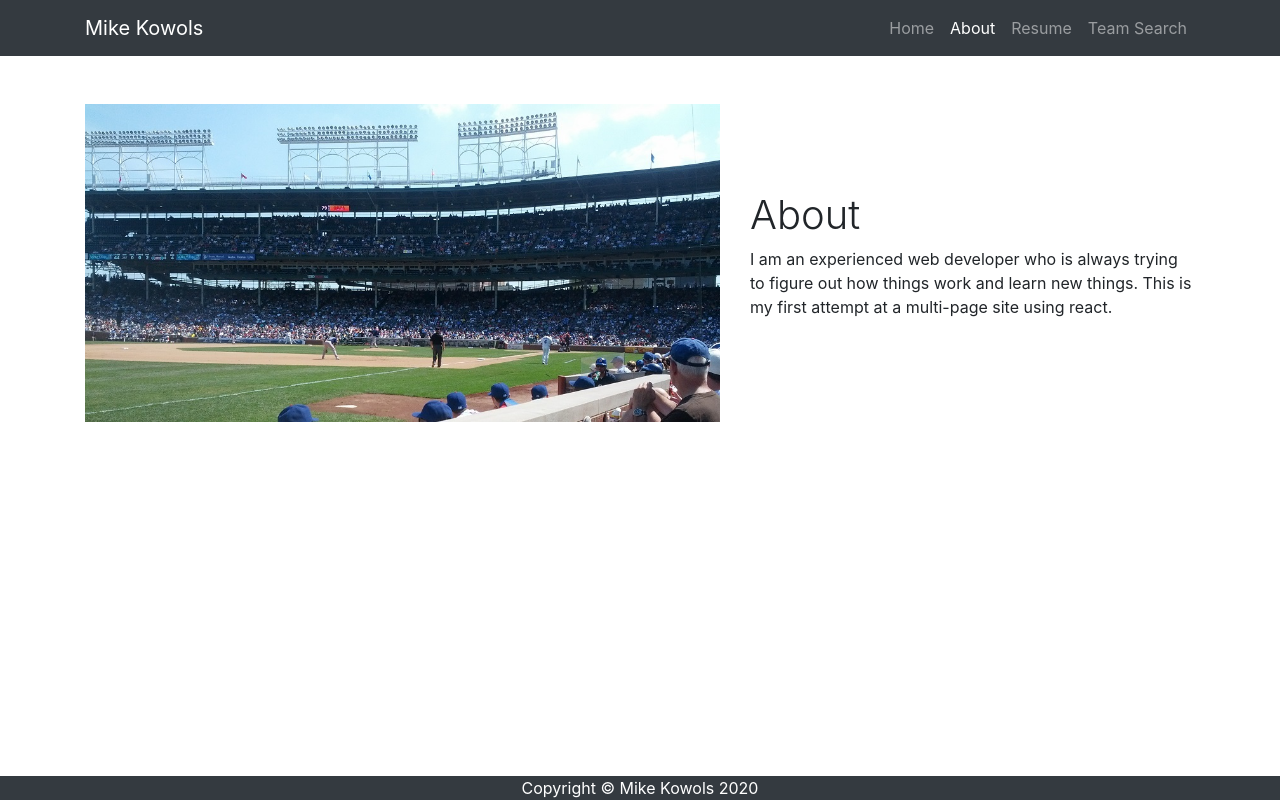
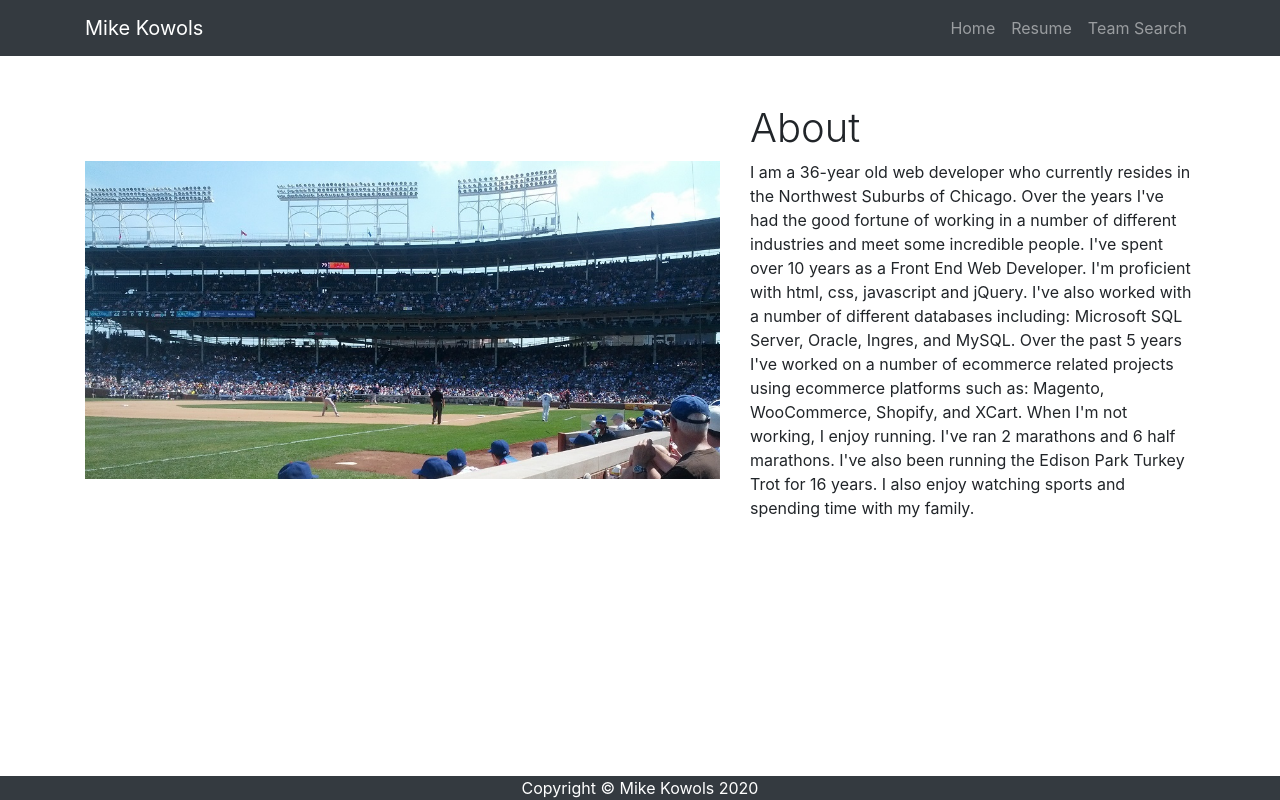
Before and after one commit to mikeKowols/reactSite, a React (Create React App) app: page /about in a window 1280 px wide. Built offline with nearby package versions, Linux system fonts and the light colour scheme.

Commit message:
Moved info about me to home page and remove ABOUT page

```diff
--- a/src/components/About.jsx
+++ b/src/components/About.jsx
@@ -12,7 +12,7 @@ function About() {
           <div className="col-lg-5">
             <h1 className="font-weight-light">About</h1>
             <p>
-              I am an experienced web developer who is always trying to figure out how things work and learn new things. This is my first attempt at a multi-page site using react.
+              I am a 36-year old web developer who currently resides in the Northwest Suburbs of Chicago. Over the years I've had the good fortune of working in a number of different industries and meet some incredible people. I've spent over 10 years as a Front End Web Developer. I'm proficient with html, css, javascript and jQuery. I've also worked with a number of different databases including: Microsoft SQL Server, Oracle, Ingres, and MySQL. Over the past 5 years I've worked on a number of ecommerce related projects using ecommerce platforms such as: Magento, WooCommerce, Shopify, and XCart. When I'm not working, I enjoy running. I've ran 2 marathons and 6 half marathons. I've also been running the Edison Park Turkey Trot for 16 years. I also enjoy watching sports and spending time with my family.
             </p>
           </div>
         </div>
--- a/src/components/Home.jsx
+++ b/src/components/Home.jsx
@@ -65,7 +65,8 @@ class Home extends React.Component {
 					</div>
 					<div className="col-lg-5">
 						<p>
-							I had wanted to dive into React for awhile and decided that the best way to do it would be to come up with a project. I had built a portfolio site a few years back using mostly jQuery and decided that it made sense to try to rebuild it in React. Beyond showing screenshots of past projects, I'll be using this to try to do different things using React.
+							I had wanted to dive into React for awhile and decided that the best way to do it would be to come up with a project. I had built a portfolio site a few years back using mostly jQuery and decided that it made sense to try to rebuild it in React. Beyond showing screenshots of past projects, I'll be using this to try to do different things using React.<br/><br/>
+							I am a 36-year old web developer who currently resides in the Northwest Suburbs of Chicago. Over the years I've had the good fortune of working in a number of different industries and meet some incredible people. I've spent over 10 years as a Front End Web Developer. I'm proficient with html, css, javascript and jQuery. I've also worked with a number of different databases including: Microsoft SQL Server, Oracle, Ingres, and MySQL. Over the past 5 years I've worked on a number of ecommerce related projects using ecommerce platforms such as: Magento, WooCommerce, Shopify, and XCart. When I'm not working, I enjoy running. I've ran 2 marathons and 6 half marathons. I've also been running the Edison Park Turkey Trot for 16 years. I also enjoy watching sports and spending time with my family.
 						</p>
 					</div>
 				</div>
--- a/src/components/Navigation.jsx
+++ b/src/components/Navigation.jsx
@@ -21,15 +21,7 @@ function Navigation(props) {
                   <span className="sr-only">(current)</span>
                 </Link>
               </li>
-              <li
-                className={`nav-item  ${
-                  props.location.pathname === "/about" ? "active" : ""
-                }`}
-              >
-                <Link className="nav-link" to="/about">
-                  About
-                </Link>
-              </li>
+
 			  <li
                 className={`nav-item  ${
                   props.location.pathname === "/resume" ? "active" : ""
```
